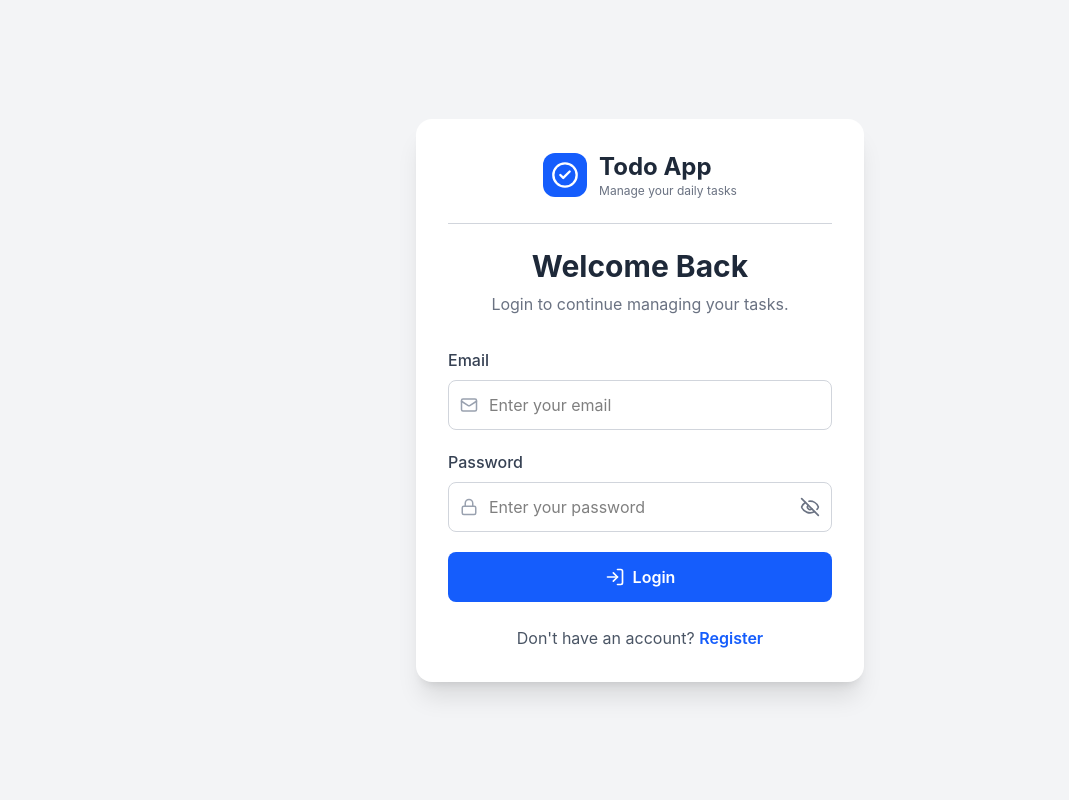
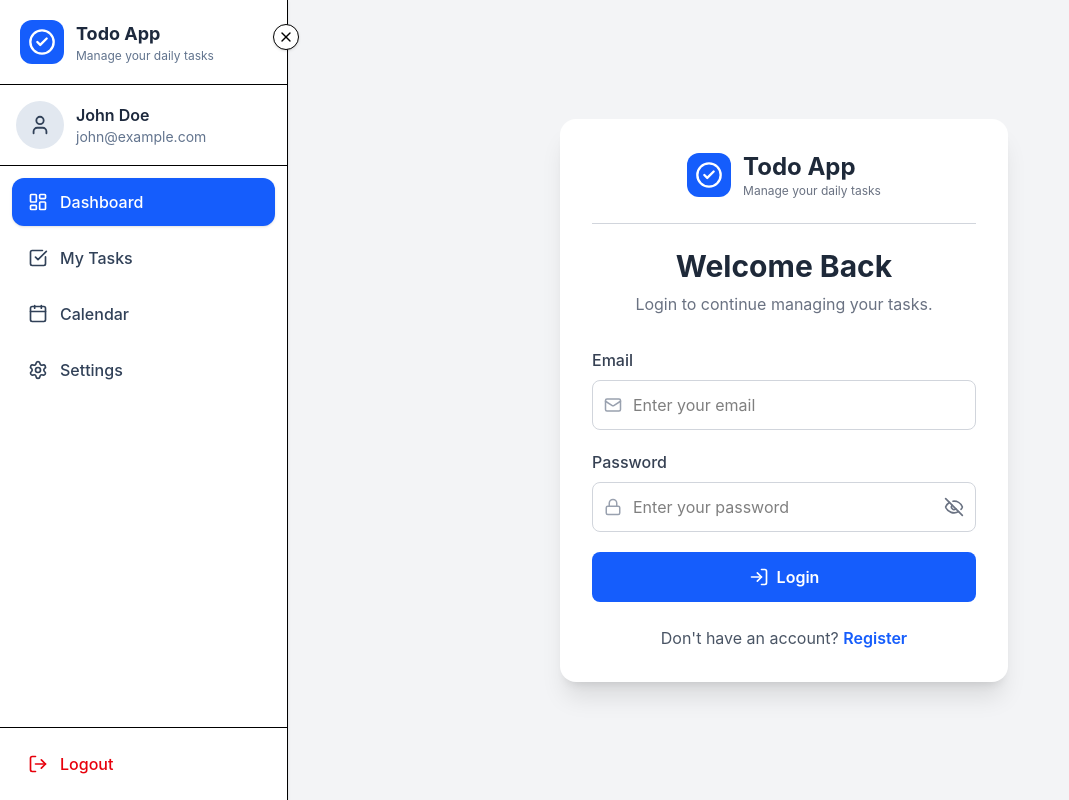
Before and after one commit to prakashkalsariya/Todo-App, a React (Vite) app: page /login in a window 1280 px wide. Shown: the whole page, without its empty margins (0-1069 px from the left). Built offline with nearby package versions, Linux system fonts and the light colour scheme.

Commit message:
sidebar added

```diff
--- a/src/components/Header.tsx
+++ b/src/components/Header.tsx
@@ -2,6 +2,7 @@ import { PlusCircle, LogOut } from "lucide-react";
 import Logo from "./Logo";
 import { Link } from "react-router-dom";
 import { AuthHelpers } from "../utils/auth.helpers";
+import Sidebar from "./SideBar";
 
 const Header = () => {
   return (
--- /dev/null
+++ b/src/components/MainApp.tsx
@@ -0,0 +1,15 @@
+import App from "../App";
+import SideBar from "./SideBar";
+
+const MainApp = () => {
+  return (
+    <div className="flex min-h-screen bg-slate-100">
+      <SideBar />
+      <main className="flex-1">
+        <App />
+      </main>
+    </div>
+  );
+};
+
+export default MainApp;
--- /dev/null
+++ b/src/components/SideBar.tsx
@@ -0,0 +1,107 @@
+import { useState } from "react";
+import {
+  Menu,
+  X,
+  LayoutDashboard,
+  CheckSquare,
+  Calendar,
+  Settings,
+  LogOut,
+  User,
+  CheckCircle2,
+} from "lucide-react";
+import SidebarItem from "./SidebarItem";
+
+export default function SideBar() {
+  const [isOpen, setIsOpen] = useState(true);
+
+  return (
+    <aside
+      className={`relative flex flex-col bg-white border-r shadow-sm transition-all duration-300 z-100 ${
+        isOpen ? "w-72" : "w-20"
+      }`}
+    >
+      {/* Toggle Button */}
+      <button
+        onClick={() => setIsOpen(!isOpen)}
+        className="absolute -right-3 top-6 rounded-full border bg-white p-1 shadow"
+      >
+        {isOpen ? <X size={16} /> : <Menu size={16} />}
+      </button>
+
+      {/* Logo */}
+
+      <div className="flex items-center gap-3 border-b p-5">
+        <div className="flex min-h-11 min-w-11 items-center justify-center rounded-xl bg-blue-600 text-white font-bold">
+          <CheckCircle2 className="w-7 h-7 text-white" />
+        </div>
+        {isOpen && (
+          <div>
+            <h1 className="text-lg font-bold text-slate-800 text-nowrap">
+              Todo App
+            </h1>
+            <p className="text-xs text-slate-500 text-nowrap">
+              Manage your daily tasks
+            </p>
+          </div>
+        )}
+      </div>
+
+      {/* Profile */}
+      <div className="border-b p-4">
+        <div className="flex items-center gap-3">
+          <div className="flex min-h-12 min-w-12 items-center justify-center rounded-full bg-slate-200">
+            <User className="text-slate-700" size={22} />
+          </div>
+
+          {isOpen && (
+            <div>
+              <h3 className="font-semibold text-slate-800 text-nowrap">
+                John Doe
+              </h3>
+              <p className="text-sm text-slate-500 text-nowrap">
+                john@example.com
+              </p>
+            </div>
+          )}
+        </div>
+      </div>
+
+      {/* Navigation */}
+      <nav className="flex-1 space-y-2 p-3">
+        <SidebarItem
+          icon={<LayoutDashboard size={20} />}
+          label="Dashboard"
+          isOpen={isOpen}
+          active={true}
+        />
+        <SidebarItem
+          icon={<CheckSquare size={20} />}
+          label="My Tasks"
+          isOpen={isOpen}
+          active={false}
+        />
+        <SidebarItem
+          icon={<Calendar size={20} />}
+          label="Calendar"
+          isOpen={isOpen}
+          active={false}
+        />
+        <SidebarItem
+          icon={<Settings size={20} />}
+          label="Settings"
+          isOpen={isOpen}
+          active={false}
+        />
+      </nav>
+
+      {/* Logout */}
+      <div className="border-t p-3">
+        <button className="flex w-full items-center gap-3 rounded-xl px-4 py-3 text-red-600 transition hover:bg-red-50">
+          <LogOut size={20} />
+          {isOpen && <span className="font-medium">Logout</span>}
+        </button>
+      </div>
+    </aside>
+  );
+}
--- /dev/null
+++ b/src/components/SidebarItem.tsx
@@ -0,0 +1,26 @@
+const SidebarItem =({
+  icon,
+  label,
+  isOpen,
+  active = false,
+}: {
+  icon: any;
+  label: any;
+  isOpen: any;
+  active: boolean | null;
+})=> {
+  return (
+    <button
+      className={`flex w-full items-center gap-3 rounded-xl px-4 py-3 transition ${
+        active
+          ? "bg-blue-600 text-white shadow"
+          : "text-slate-700 hover:bg-slate-100"
+      }`}
+    >
+      {icon}
+      {isOpen && <span className="font-medium text-nowrap">{label}</span>}
+    </button>
+  );
+}
+
+export default SidebarItem
--- a/src/main.tsx
+++ b/src/main.tsx
@@ -1,19 +1,18 @@
 import { createRoot } from "react-dom/client";
 import "./index.css";
-import App from "./App.tsx";
 import { BrowserRouter } from "react-router-dom";
 import { Provider } from "react-redux";
 import { store } from "./redux/store.ts";
-import  { Toaster } from 'react-hot-toast';
-
+import { Toaster } from "react-hot-toast";
+import MainApp from "./components/MainApp.tsx";
 
 createRoot(document.getElementById("root")!).render(
   <>
     {/* <Header /> */}
     <BrowserRouter>
       <Provider store={store}>
-        <Toaster/>
-        <App />
+        <Toaster />
+        <MainApp />
       </Provider>
     </BrowserRouter>
   </>,
```
